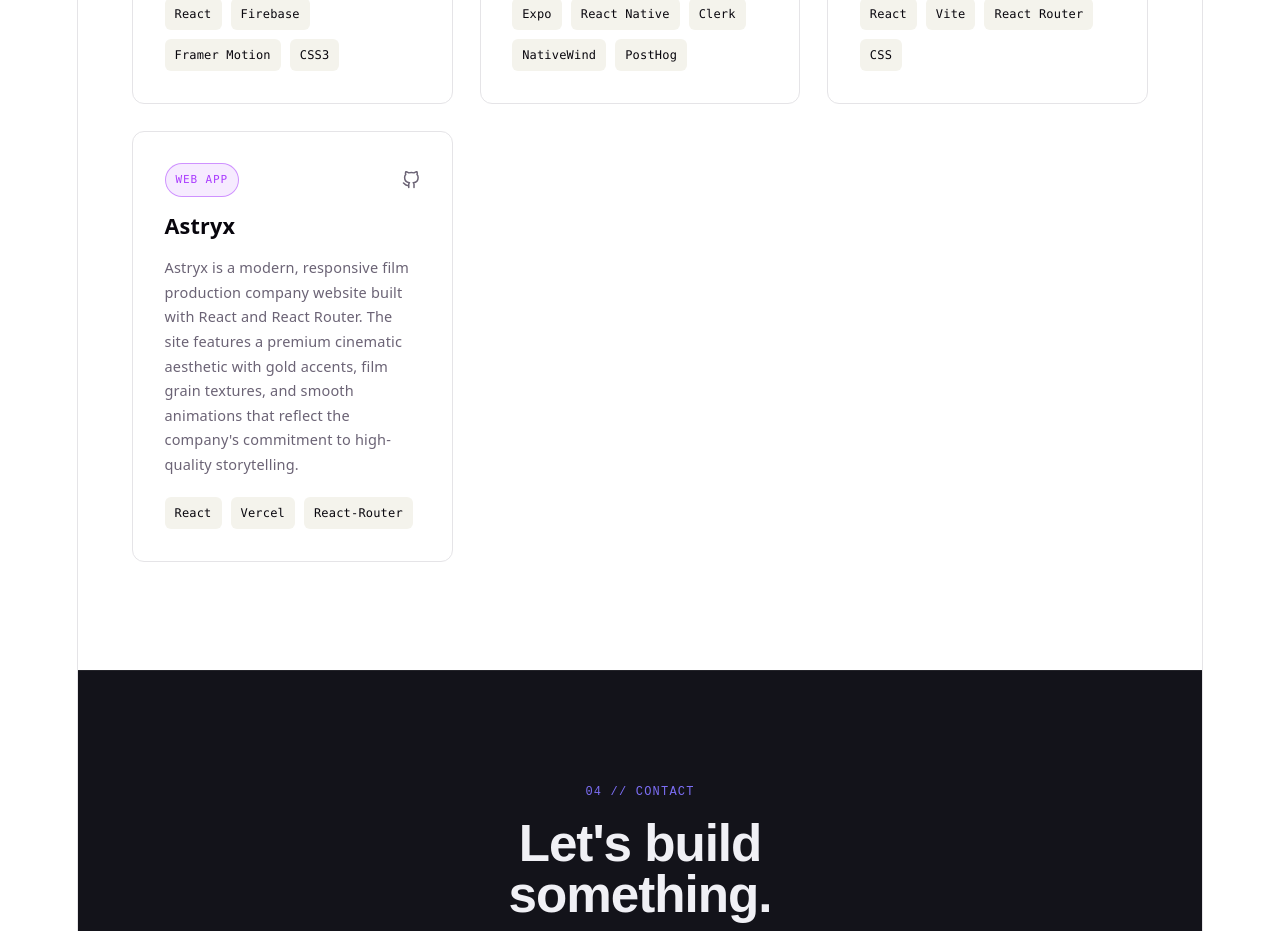
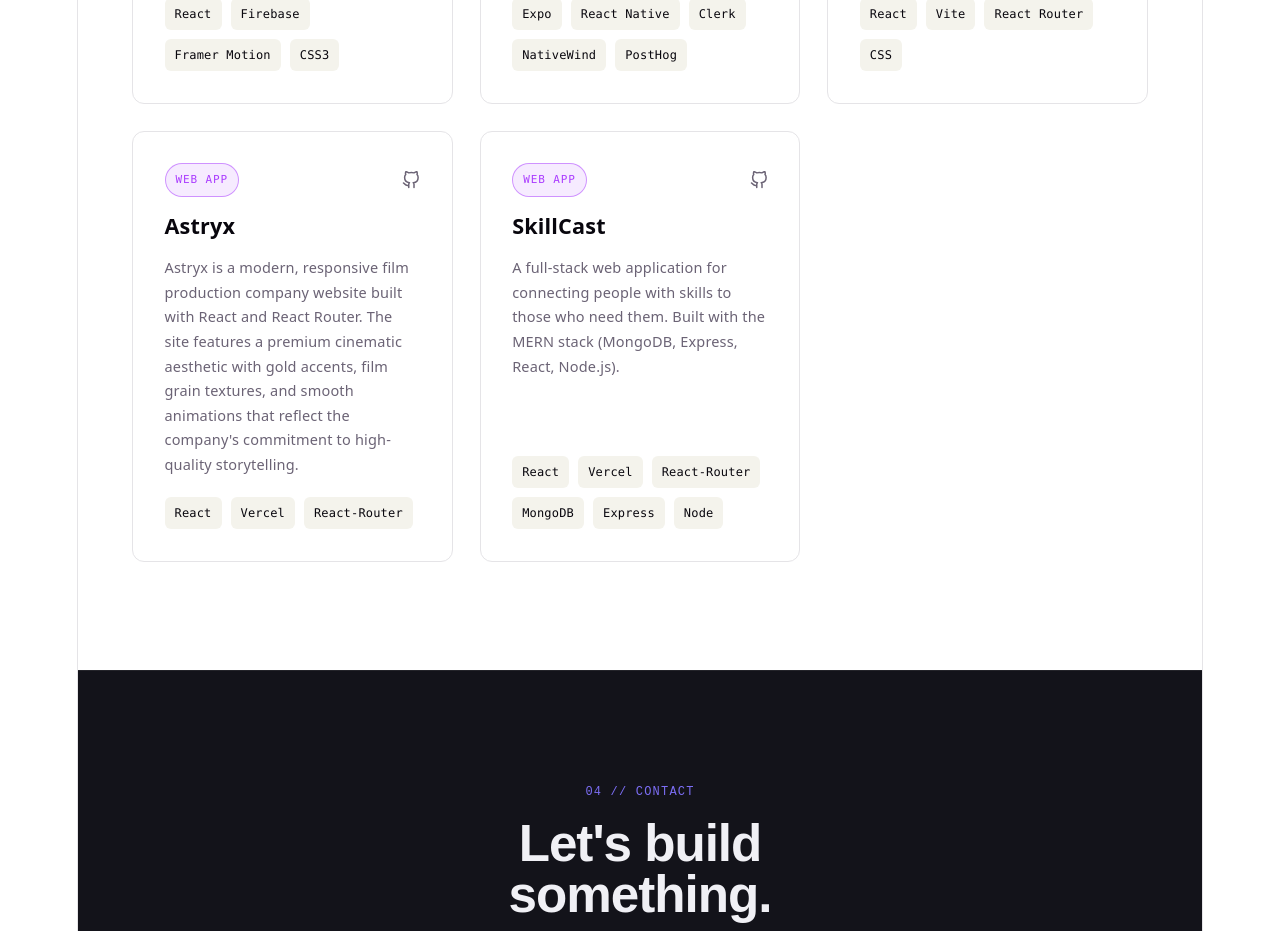
Before and after one commit to erycpc/Personal-Portfolio, a React app in the folder portfolio/: page / in a window 1280 px wide. Shown: the part 3300-4231 px from the top of the page. Built offline with nearby package versions, Linux system fonts and the light colour scheme; the HTML template or start-up script is replaced by a standard one.

Commit message:
Added SkillCast Project

```diff
--- a/portfolio/src/components/Projects.jsx
+++ b/portfolio/src/components/Projects.jsx
@@ -36,6 +36,16 @@
     "Astryx is a modern, responsive film production company website built with React and React Router. The site features a premium cinematic aesthetic with gold accents, film grain textures, and smooth animations that reflect the company's commitment to high-quality storytelling.",
     tech: ["React", "Vercel", "React-Router"],
     github: "https://astryx-dun.vercel.app/",
+    live: null
+  },
+  {
+    id: "skillcast",
+    tag: "web app",
+    title: "SkillCast",
+    description:
+    "A full-stack web application for connecting people with skills to those who need them. Built with the MERN stack (MongoDB, Express, React, Node.js).",
+    tech: ["React", "Vercel", "React-Router", "MongoDB", "Express", "Node"],
+    github: "https://skill-cast.vercel.app/",
     live: null
   }
 ];
```
Also changed, not shown: 1 other file (tests, documents, lock files or other folders).
